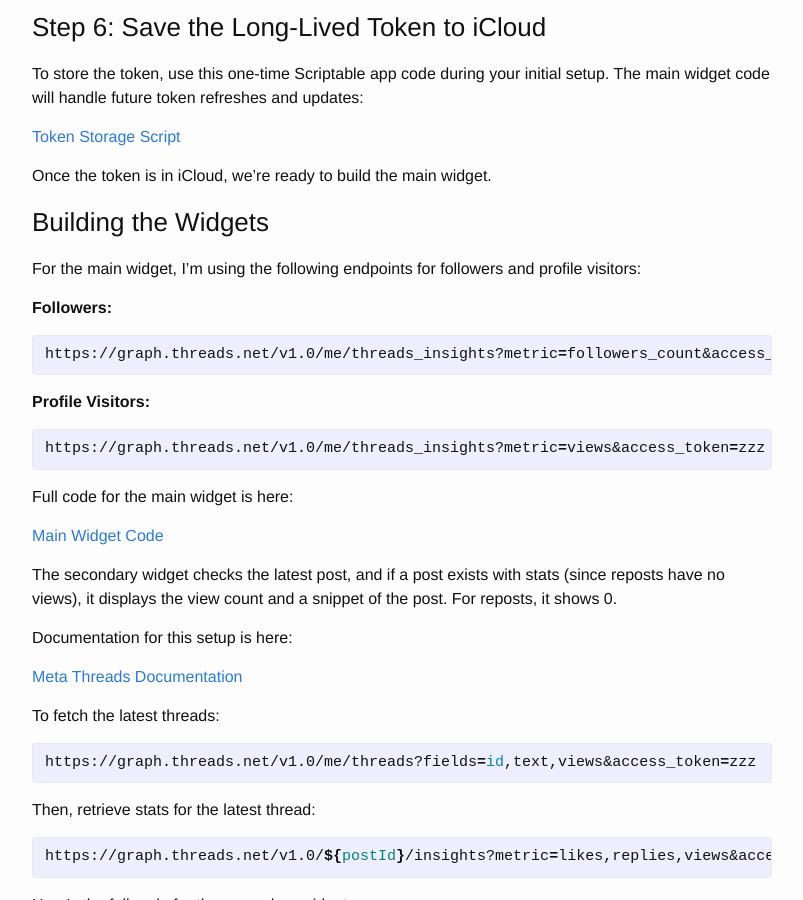
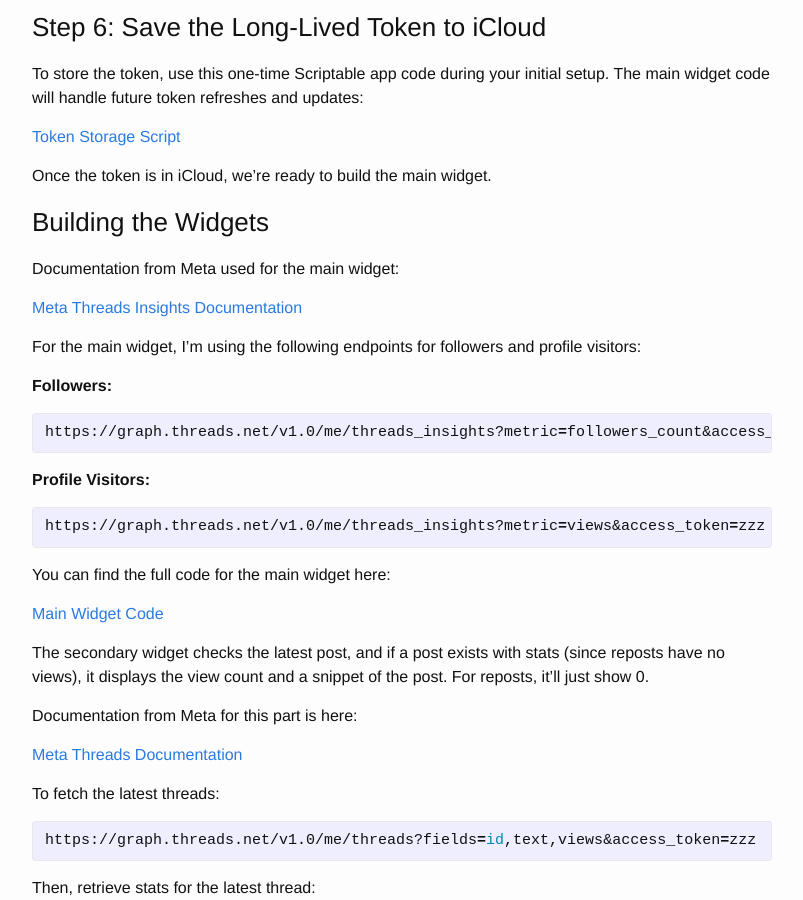
Before and after one commit to os11k/os11k.github.io, a Jekyll site: the page built from _posts/2024-10-27-how-to-create-threads-widgets.markdown, in a window 1280 px wide and 900 px high, scrolled down 8153 px. Shown: the whole window, without its empty margins (238-1041 px from the left). Built offline with Jekyll 4.4.1, drawn with Linux system fonts in a browser that asks for light colours; comment, search, counter and statistics services are not loaded.

Commit message:
2024-10-27-how-to-create-threads-widgets - minor changes

```diff
--- a/_posts/2024-10-27-how-to-create-threads-widgets.markdown
+++ b/_posts/2024-10-27-how-to-create-threads-widgets.markdown
@@ -122,6 +122,10 @@
 
 ### Building the Widgets
 
+Documentation from Meta used for the main widget:
+
+[Meta Threads Insights Documentation](https://developers.facebook.com/docs/threads/insights/)
+
 For the main widget, I’m using the following endpoints for followers and profile visitors:
 
 **Followers:**
@@ -134,13 +138,13 @@
 https://graph.threads.net/v1.0/me/threads_insights?metric=views&access_token=zzz
 {% endhighlight %}
 
-Full code for the main widget is here:
+You can find the full code for the main widget here:
 
 [Main Widget Code](https://gist.github.com/os11k/1f109155706ce2bef8b68ea61a324126)
 
-The secondary widget checks the latest post, and if a post exists with stats (since reposts have no views), it displays the view count and a snippet of the post. For reposts, it shows 0.
+The secondary widget checks the latest post, and if a post exists with stats (since reposts have no views), it displays the view count and a snippet of the post. For reposts, it’ll just show 0.
 
-Documentation for this setup is here:
+Documentation from Meta for this part is here:
 
 [Meta Threads Documentation](https://developers.facebook.com/docs/threads/threads-media)
 
```
